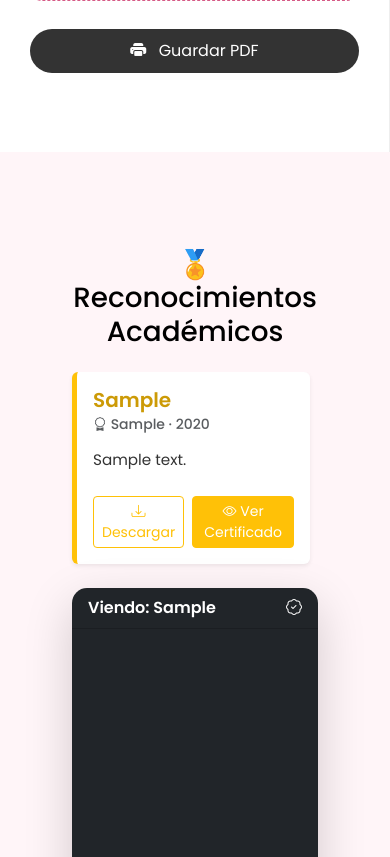
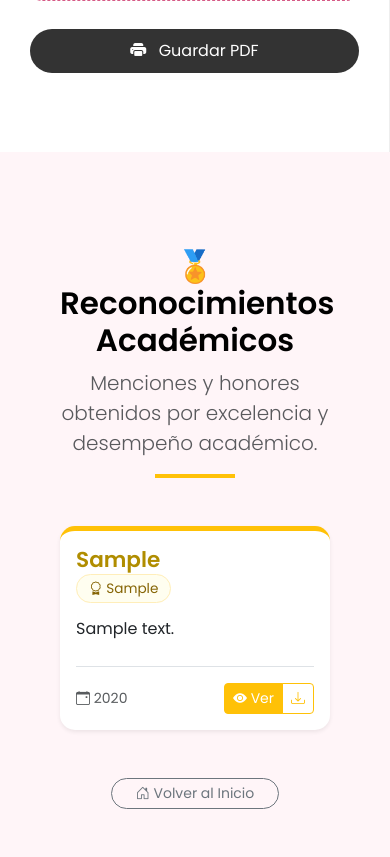
Before and after one commit to dmolina994/DAYANA-MOLINA-CV, a Django app: page /reconocimientos/ in a window 390 px wide. Shown: the part 692-1549 px from the top of the page. After the commit the page ends 1501 px from the top, so only its background shows below. Run offline with Django 5.2, Linux system fonts and the light colour scheme; tables that the repository leaves empty hold one stand-in row (values such as "Sample post"); grey boxes marked "Sample" are stand-in pictures.

Commit message:
Html Commit Proyecto 3

```diff
--- a/Perfil/templates/reconocimientos.html
+++ b/Perfil/templates/reconocimientos.html
@@ -2,105 +2,92 @@
 
 {% block content %}
 <style>
+    /* ✨ Tarjetas de reconocimiento estilo premium */
     .rec-card {
         transition: all 0.3s ease;
         border: none !important;
-        border-left: 5px solid #ffc107 !important; /* Borde amarillo/oro para reconocimientos */
-        background: #fff;
+        border-top: 5px solid #ffc107 !important; /* Dorado */
+        border-radius: 15px !important;
+        background-color: #ffffff;
+        height: 100%;
     }
     .rec-card:hover {
-        transform: translateX(10px);
-        box-shadow: 0 10px 20px rgba(0,0,0,0.1);
+        transform: translateY(-10px);
+        box-shadow: 0 15px 35px rgba(0,0,0,0.1);
+    }
+    .badge-entidad {
+        font-size: 0.85rem;
+        background: #fffef0;
+        border: 1px solid #ffeeba;
+        color: #856404;
+        padding: 4px 12px;
+        border-radius: 20px;
     }
 </style>
 
-<main class="container-fluid py-5 px-4">
-    <h1 class="text-center mb-4">🏅 Reconocimientos Académicos</h1>
+<main class="container py-5">
+    <div class="text-center mb-5">
+        <h1 class="display-5 fw-bold">🏅 Reconocimientos Académicos</h1>
+        <p class="lead text-muted">Menciones y honores obtenidos por excelencia y desempeño académico.</p>
+        <hr class="mx-auto" style="width: 80px; height: 4px; background: #ffc107; border:none; opacity:1;">
+    </div>
 
-    <div class="row">
-        <div class="col-md-5" style="max-height: 85vh; overflow-y: auto; padding-right: 20px;">
-            {% for reconocimiento in reconocimientos %}
-            <div class="card mb-4 shadow-sm rec-card"
-                 style="cursor: pointer;"
-                 {% if reconocimiento.rutacertificado %}
-                 data-url="{{ reconocimiento.rutacertificado.url }}"
-                 onclick="forzarCargaPDF(this.getAttribute('data-url'), this.getAttribute('data-nombre'))"
-                 {% else %}
-                 data-url=""
-                 {% endif %}
-                 data-nombre="{{ reconocimiento.tiporeconocimiento }}">
+    <div class="row g-4">
+        {% for reconocimiento in reconocimientos %}
+        <div class="col-md-6 col-lg-4">
+            <div class="card shadow-sm rec-card">
+                <div class="card-body d-flex flex-column">
+                    <div class="mb-3">
+                        <h4 class="fw-bold mb-1" style="color: #b08d00;">{{ reconocimiento.tiporeconocimiento }}</h4>
+                        <span class="badge-entidad">
+                            <i class="bi bi-award"></i> {{ reconocimiento.entidadpatrocinadora }}
+                        </span>
+                    </div>
 
-                <div class="card-body">
-                    <h5 class="fw-bold text-warning mb-1" style="filter: brightness(0.8);">{{ reconocimiento.tiporeconocimiento }}</h5>
-                    <h6 class="text-muted small mb-3">
-                        <i class="bi bi-award"></i> {{ reconocimiento.entidadpatrocinadora }}
-                        {% if reconocimiento.fechareconocimiento %}
-                             · {{ reconocimiento.fechareconocimiento|date:"Y" }}
-                        {% endif %}
-                    </h6>
-
-                    <p class="card-text mb-4" style="color: #333; font-size: 0.95rem; line-height: 1.5;">
+                    <p class="card-text mb-4 text-dark" style="font-size: 1rem; line-height: 1.6;">
                         {{ reconocimiento.descripcionreconocimiento|linebreaksbr }}
                     </p>
 
-                    {% if reconocimiento.rutacertificado %}
-                    <div class="d-flex justify-content-end gap-2">
-                        <a href="{{ reconocimiento.rutacertificado.url }}" class="btn btn-sm btn-outline-warning" download onclick="event.stopPropagation();">
-                            <i class="bi bi-download"></i> Descargar
-                        </a>
-                        <button class="btn btn-sm btn-warning text-white">
-                            <i class="bi bi-eye"></i> Ver Certificado
-                        </button>
-                    </div>
-                    {% else %}
-                    <div class="text-muted small italic"><i class="bi bi-info-circle"></i> Sin documento adjunto</div>
-                    {% endif %}
-                </div>
-            </div>
-            {% empty %}
-            <div class="alert alert-warning text-center">No hay reconocimientos registrados aún.</div>
-            {% endfor %}
-        </div>
+                    <div class="mt-auto pt-3 border-top">
+                        <div class="d-flex justify-content-between align-items-center">
+                            <span class="text-muted small">
+                                <i class="bi bi-calendar-event"></i>
+                                {% if reconocimiento.fechareconocimiento %}
+                                    {{ reconocimiento.fechareconocimiento|date:"Y" }}
+                                {% else %}
+                                    Fecha no registrada
+                                {% endif %}
+                            </span>
 
-        <div class="col-md-7">
-            <div class="card shadow-lg sticky-top" style="top: 20px; height: 80vh; border-radius: 15px; overflow: hidden; border: none;">
-                <div class="card-header bg-dark text-white d-flex justify-content-between align-items-center">
-                    <span id="titulo-visor" class="fw-bold">Visor de Documento</span>
-                    <i class="bi bi-patch-check"></i>
-                </div>
-                <div class="card-body p-0 bg-secondary" id="contenedor-visor">
-                    <div class="h-100 d-flex align-items-center justify-content-center text-white-50 text-center p-5">
-                        <p>Selecciona un reconocimiento para visualizar el certificado oficial</p>
+                            {% if reconocimiento.rutacertificado %}
+                            <div class="btn-group">
+                                <a href="{{ reconocimiento.rutacertificado.url }}" class="btn btn-sm btn-warning text-white" target="_blank">
+                                    <i class="bi bi-eye-fill"></i> Ver
+                                </a>
+                                <a href="{{ reconocimiento.rutacertificado.url }}" class="btn btn-sm btn-outline-warning" download>
+                                    <i class="bi bi-download"></i>
+                                </a>
+                            </div>
+                            {% endif %}
+                        </div>
                     </div>
                 </div>
             </div>
         </div>
+        {% empty %}
+        <div class="col-12 text-center py-5">
+            <div class="alert alert-warning shadow-sm border-0">
+                <i class="bi bi-exclamation-circle fs-3 d-block mb-2"></i>
+                No hay reconocimientos registrados para mostrar actualmente.
+            </div>
+        </div>
+        {% endfor %}
+    </div>
+
+    <div class="text-center mt-5">
+        <a href="{% url 'home' %}" class="btn btn-outline-secondary btn-sm rounded-pill px-4">
+            <i class="bi bi-house-door"></i> Volver al Inicio
+        </a>
     </div>
 </main>
-
-<script>
-function forzarCargaPDF(url, nombre) {
-    if (!url || url === 'None' || url === '') return;
-
-    document.getElementById('titulo-visor').innerText = "Viendo: " + nombre;
-    const contenedor = document.getElementById('contenedor-visor');
-    contenedor.innerHTML = '';
-
-    if (url.toLowerCase().endsWith('.pdf')) {
-        contenedor.innerHTML = `<embed src="${url}" type="application/pdf" width="100%" height="100%" />`;
-    } else {
-        contenedor.innerHTML = `
-            <div class="h-100 d-flex align-items-center justify-content-center bg-dark p-2">
-                <img src="${url}" style="max-width: 100%; max-height: 100%; object-fit: contain;">
-            </div>`;
-    }
-}
-
-document.addEventListener("DOMContentLoaded", function() {
-    const primeraCard = document.querySelector('.rec-card[data-url]:not([data-url=""])');
-    if (primeraCard) {
-        forzarCargaPDF(primeraCard.getAttribute('data-url'), primeraCard.getAttribute('data-nombre'));
-    }
-});
-</script>
 {% endblock %}
```
